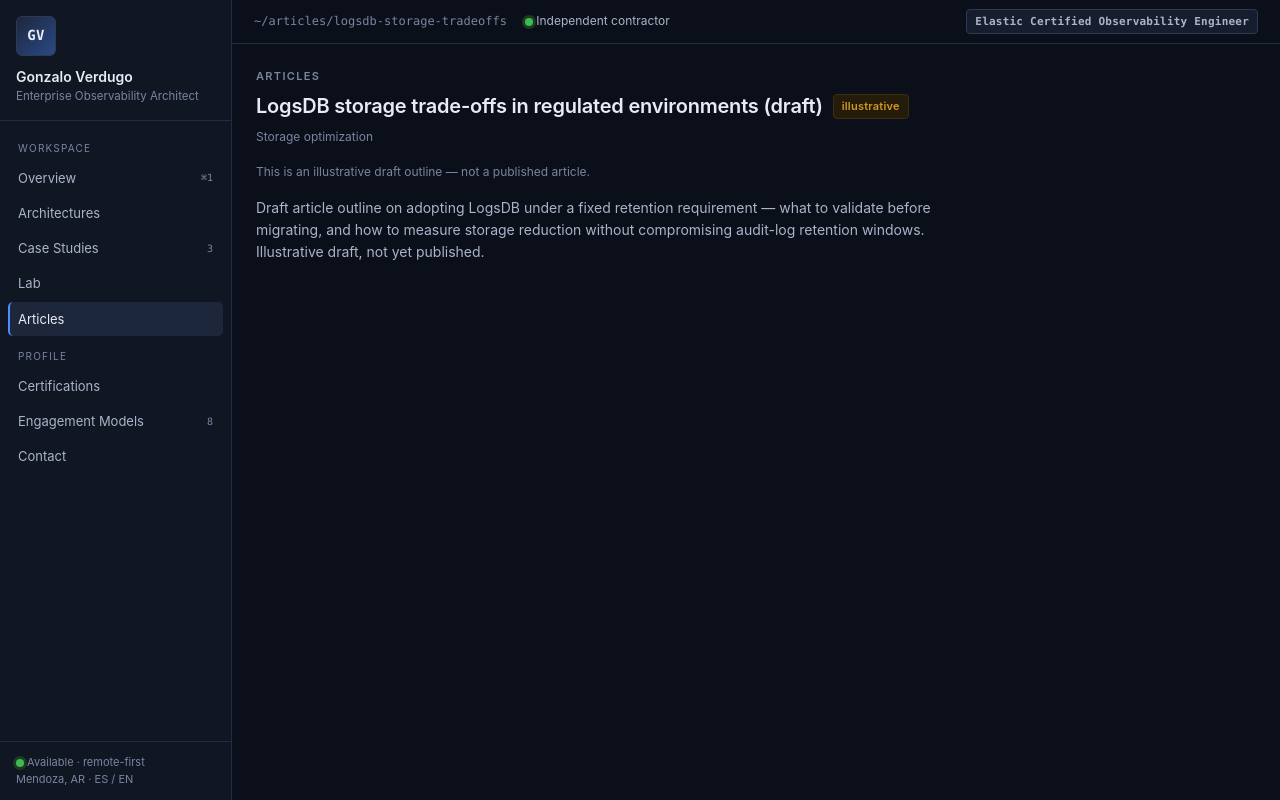
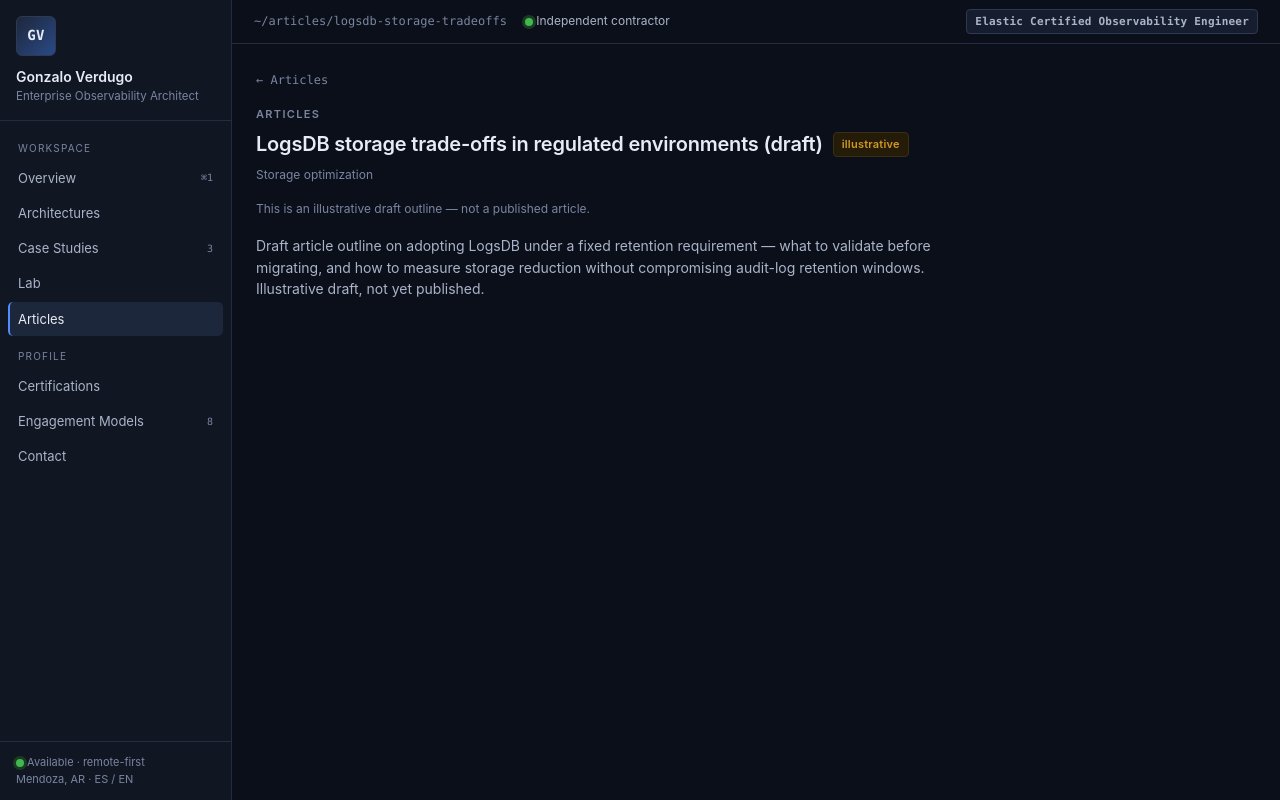
Before and after one commit to gmverdugo/gmverdugo.github.io, an Astro site in the folder site/: page /articles/logsdb-storage-tradeoffs in a window 1280 px wide. Built offline with nearby package versions, Linux system fonts and the light colour scheme; Astro itself is replaced by a stand-in of ours.

Commit message:
fix(site): add back link to detail pages (lab, articles, case studies)
Lab, Articles, and Case Study detail pages had no way back to their
index except the sidebar. Add an optional backHref/backLabel to
ConsoleShell, wired through all three detail layouts.

```diff
--- a/site/src/layouts/CaseStudyLayout.astro
+++ b/site/src/layouts/CaseStudyLayout.astro
@@ -18,6 +18,8 @@ interface Props {
 }
 
 const { breadcrumb, crumbsLabel, title, dek, tags, dataIntegrity } = Astro.props;
+const backHref = '/case-studies';
+const backLabel = 'Case Studies';
 
 const railLinks = [
   { href: '#challenge', label: 'Challenge' },
@@ -29,7 +31,7 @@ const railLinks = [
 ];
 ---
 
-<ConsoleShell title={title} breadcrumb={breadcrumb} description={dek}>
+<ConsoleShell title={title} breadcrumb={breadcrumb} description={dek} backHref={backHref} backLabel={backLabel}>
   <div class="cs-head">
     <div class="crumbs">{crumbsLabel}</div>
     <h1>{title}</h1>
--- a/site/src/layouts/ConsoleShell.astro
+++ b/site/src/layouts/ConsoleShell.astro
@@ -7,9 +7,11 @@ interface Props {
   title: string;
   breadcrumb: string;
   description?: string;
+  backHref?: string;
+  backLabel?: string;
 }
 
-const { title, breadcrumb, description } = Astro.props;
+const { title, breadcrumb, description, backHref, backLabel } = Astro.props;
 ---
 
 <html lang="en">
@@ -28,6 +30,9 @@ const { title, breadcrumb, description } = Astro.props;
       <div class="main">
         <Statusbar breadcrumb={breadcrumb} />
         <main id="main-content" class="content">
+          {backHref && (
+            <a href={backHref} class="back-link">← {backLabel ?? 'Back'}</a>
+          )}
           <slot />
         </main>
       </div>
--- a/site/src/pages/articles/[slug].astro
+++ b/site/src/pages/articles/[slug].astro
@@ -15,7 +15,7 @@ const { entry } = Astro.props;
 const { data } = entry;
 ---
 
-<ConsoleShell title={data.title} breadcrumb={`~/articles/${entry.id}`} description={data.body}>
+<ConsoleShell title={data.title} breadcrumb={`~/articles/${entry.id}`} description={data.body} backHref="/articles" backLabel="Articles">
   <div class="eyebrow">Articles</div>
   <div class="art-entry-head">
     <h1>{data.title}</h1>
--- a/site/src/pages/lab/[slug].astro
+++ b/site/src/pages/lab/[slug].astro
@@ -17,7 +17,7 @@ const { data } = entry;
 const isIllustrative = data.status === 'illustrative';
 ---
 
-<ConsoleShell title={data.title} breadcrumb={`~/lab/${entry.id}`} description={data.body}>
+<ConsoleShell title={data.title} breadcrumb={`~/lab/${entry.id}`} description={data.body} backHref="/lab" backLabel="Lab">
   <div class="eyebrow">Lab</div>
   <div class="lab-entry-head">
     <h1>{data.title}</h1>
--- a/site/src/styles/global.css
+++ b/site/src/styles/global.css
@@ -144,6 +144,16 @@ h3 {
 }
 .dim {
   color: var(--color-fg-1);
+}
+.back-link {
+  display: inline-block;
+  font-family: var(--font-mono);
+  font-size: 12px;
+  color: var(--color-fg-2);
+  margin-bottom: 16px;
+}
+.back-link:hover {
+  color: var(--color-accent);
 }
 
 /* --- Status dot --- */
```
